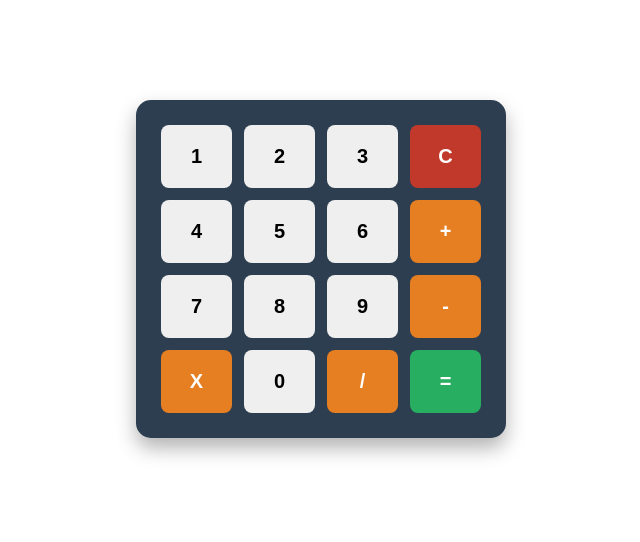
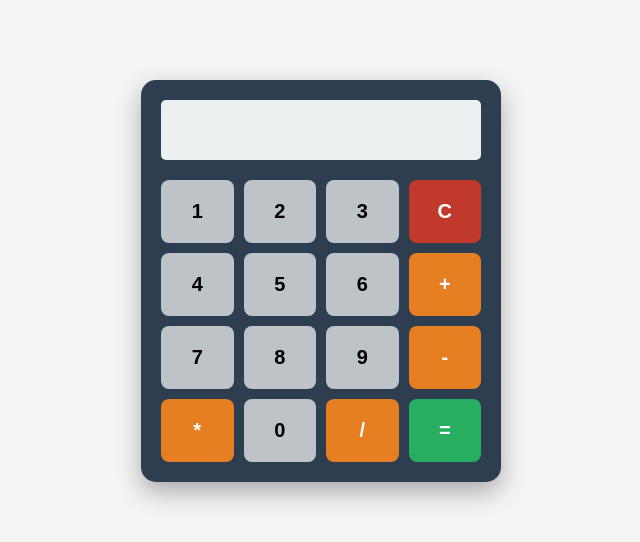
Before and after one commit to Blank21-xD/Calculator, a Django app: page / in a window 1280 px wide. Shown: the top 542 px of the page, without its empty margins (319-959 px from the left). Run offline with Django 5.2, Linux system fonts and the light colour scheme.

Commit message:
Final draft completed

```diff
--- a/calc/templates/calc/home.html
+++ b/calc/templates/calc/home.html
@@ -1,42 +1,38 @@
 {% load static %}
 <!DOCTYPE html>
-<html>
+<html lang="en">
 
 <head>
+  <meta charset="UTF-8">
+  <title>Django Calculator</title>
   <link rel="stylesheet" href="{% static 'calc/css/styles.css' %}">
 </head>
 
 <body>
 
-
   <div class="calculator">
     <form action="/calculate/" method="post">
       {% csrf_token %}
+      <input type="text" name="expression" id="display" class="display"
+        value="{% if result is not None %}{{ result }}{% endif %}" readonly>
 
-      {% if result is not None %}
-      <input type="text" name="expression" id="display" class="display" value="{{ result }}" readonly>
-      {% endif %}
       <div class="buttons">
-
         <button type="button" onclick="appendToDisplay('1')">1</button>
         <button type="button" onclick="appendToDisplay('2')">2</button>
         <button type="button" onclick="appendToDisplay('3')">3</button>
         <button type="button" class="clear" onclick="clearDisplay()">C</button>
-
 
         <button type="button" onclick="appendToDisplay('4')">4</button>
         <button type="button" onclick="appendToDisplay('5')">5</button>
         <button type="button" onclick="appendToDisplay('6')">6</button>
         <button type="button" class="operator" onclick="appendToDisplay('+')">+</button>
 
-
         <button type="button" onclick="appendToDisplay('7')">7</button>
         <button type="button" onclick="appendToDisplay('8')">8</button>
         <button type="button" onclick="appendToDisplay('9')">9</button>
         <button type="button" class="operator" onclick="appendToDisplay('-')">-</button>
 
-
-        <button type="button" class="operator" onclick="appendToDisplay('*')">X</button>
+        <button type="button" class="operator" onclick="appendToDisplay('*')">*</button>
         <button type="button" onclick="appendToDisplay('0')">0</button>
         <button type="button" class="operator" onclick="appendToDisplay('/')">/</button>
         <button type="submit" class="equal">=</button>
@@ -45,7 +41,6 @@
   </div>
 
   <script src="{% static 'calc/js/script.js' %}"></script>
-
 </body>
 
 </html>
--- a/calc/views.py
+++ b/calc/views.py
@@ -1,25 +1,21 @@
 from django.shortcuts import render
-from django.http import HttpResponse
 import re
-
 
 def home(request):
     return render(request, 'calc/home.html')
 
-
 def calculate(request):
     expression = request.POST.get('expression', '')
-    res = None  # Start with None instead of an empty string
+    res = None
 
     if re.fullmatch(r'[0-9+\-*/.]+', expression):
         try:
             res = eval(expression)
-            # If the result is 0.0 or 0, Python stores it as 0
         except ZeroDivisionError:
             res = "Error: Div by 0"
         except Exception:
-            res = "Invalid Math"
+            res = "Error"
     else:
-        res = "Error"
+        res = "Invalid Input"
 
-    return render(request, "calc/home.html", {'result': res})
+    return render(request, 'calc/home.html', {'result': res})
--- a/static/calc/css/styles.css
+++ b/static/calc/css/styles.css
@@ -1,21 +1,23 @@
-/* The main container for the calculator */
+body {
+  background-color: #f4f4f4;
+  font-family: Arial, sans-serif;
+}
+
 .calculator {
   width: 320px;
   background-color: #2c3e50;
-  /* Dark blue-grey */
-  padding: 25px;
+  padding: 20px;
   border-radius: 15px;
-  margin: 100px auto;
-  box-shadow: 0px 10px 20px rgba(0, 0, 0, 0.3);
+  margin: 80px auto;
+  box-shadow: 0px 10px 25px rgba(0, 0, 0, 0.3);
 }
 
-/* The screen at the top */
 .display {
   width: 100%;
   height: 60px;
   background: #ecf0f1;
   text-align: right;
-  font-size: 28px;
+  font-size: 24px;
   margin-bottom: 20px;
   border: none;
   padding: 15px;
@@ -24,14 +26,12 @@
   color: #2c3e50;
 }
 
-/* The grid layout for buttons */
 .buttons {
   display: grid;
   grid-template-columns: repeat(4, 1fr);
-  gap: 12px;
+  gap: 10px;
 }
 
-/* Common button styling */
 button {
   padding: 20px;
   font-size: 20px;
@@ -39,14 +39,14 @@ button {
   cursor: pointer;
   border-radius: 8px;
   border: none;
-  transition: 0.2s;
+  background-color: #bdc3c7;
+  transition: background 0.2s;
 }
 
 button:hover {
-  opacity: 0.8;
+  background-color: #95a5a6;
 }
 
-/* Specific colors for operators and the equal sign */
 .operator {
   background-color: #e67e22;
   color: white;
--- a/static/calc/js/script.js
+++ b/static/calc/js/script.js
@@ -1,11 +1,11 @@
-// This function adds the clicked button's value to the screen
 function appendToDisplay(value) {
   const display = document.getElementById('display');
+  if (display.value === "Error" || display.value === "Invalid Input") {
+    display.value = "";
+  }
   display.value += value;
 }
 
-// This function clears the screen when 'C' is pressed
 function clearDisplay() {
-  const display = document.getElementById('display');
-  display.value = '';
+  document.getElementById('display').value = '';
 }
```
